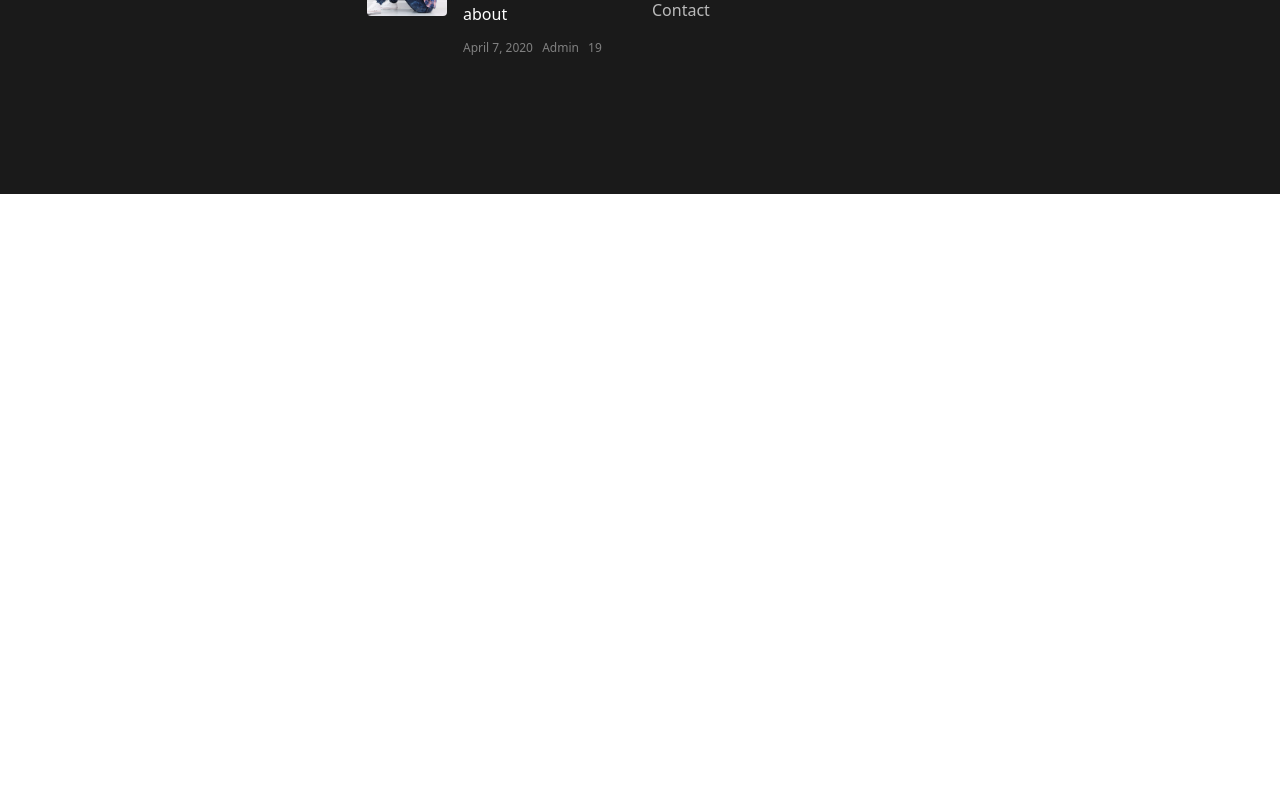
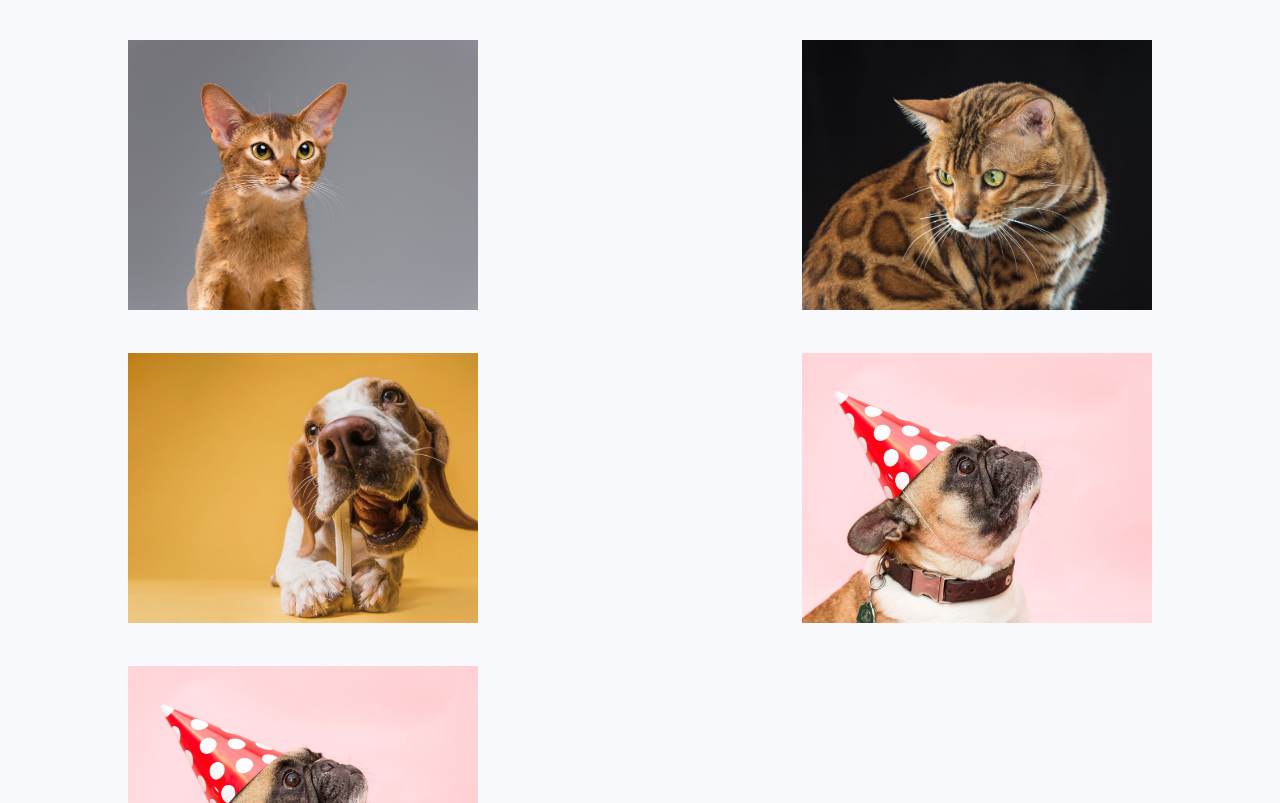
Before and after one commit to CuongCter/BTL_WEB_HIT, a plain HTML site: page gallery.html in a window 1280 px wide. Shown: the part 514-1317 px from the top of the page. Before the commit the page ends 800 px from the top, so only its background shows below. Drawn offline with nearby package versions, Linux system fonts and the light colour scheme.

Commit message:
phong nee

```diff
--- a/assets/css/gallery.css
+++ b/assets/css/gallery.css
@@ -0,0 +1,17 @@
+.inforanimal {
+  margin: 105px auto;
+  width: 80%;
+  display: flex;
+  justify-content: space-between;
+  justify-self: left;
+  flex-wrap: wrap;
+}
+body {
+  background-color: #f8f9fd;
+}
+img {
+  width: 350px;
+  height: 270px;
+  object-fit: cover;
+  margin-bottom: 43px;
+}
--- a/assets/css/veterinarian.css
+++ b/assets/css/veterinarian.css
@@ -1,20 +1,25 @@
 .inforDoctor {
   margin: 105px auto;
+  width: 80%;
+  display: flex;
+  justify-content: space-evenly;
+  flex-wrap: wrap;
+}
+body {
   background-color: #f8f9fd;
-  width: 76%;
-  display: flex;
-  flex-wrap: wrap;
 }
 .box {
   height: 505px;
   width: 255px;
-  margin: 0 15px 32px 15px;
+  margin-bottom: 39px;
   background-color: #ffffff;
+  border-radius: 4px;
 }
 .avt {
   height: 300px;
   width: 255px;
   object-fit: cover;
+  border-radius: 4px 4px 0 0;
 }
 .information p,
 span,
--- a/gallery.html
+++ b/gallery.html
@@ -8,7 +8,7 @@
     <link href="https://cdn.jsdelivr.net/npm/bootstrap@5.1.2/dist/css/bootstrap.min.css" rel="stylesheet">
     <link rel="stylesheet" href="./assets/css/basic.css">
     <link rel="stylesheet" href="./assets/css/reponsive.css">
-
+<link rel="stylesheet" href="./assets/css/gallery.css">
     <title>Document</title>
 </head>
 <body>
@@ -66,7 +66,22 @@
         </div>
     </div>
     <!-- End: header -->
+    <!-- Begin: section  -->
+    <div class="section">
+        <div class="inforanimal">
+            <img class="persiancat" src="./assets/imgs/xgallery-1.jpg.pagespeed.ic.5tiaujqdsN.webp" alt="">
+            <img class="pomeranian" src="./assets/imgs/xgallery-2.jpg.pagespeed.ic.cGXONgeckM.webp" alt="">
+            <img class="sphynxcat" src="./assets/imgs/xgallery-3.jpg.pagespeed.ic.ArIRRBXftg.webp" alt="">
+            <img class="britishshorthair" src="./assets/imgs/xgallery-4.jpg.pagespeed.ic.lKV0zhSyGp.webp" alt="">
+            <img class="beagle" src="./assets/imgs/xgallery-5.jpg.pagespeed.ic.9JmCDTjTTV.webp" alt="">
+            <img class="pug" src="./assets/imgs/xgallery-6.jpg.pagespeed.ic.MT7te9oTC1.webp" alt="">
+            <img class="britishshorthair" src="./assets/imgs/xgallery-6.jpg.pagespeed.ic.MT7te9oTC1.webp" alt="">
+            <div class="page">
 
+            </div>
+        </div>
+    </div>
+    <!-- End: section -->
     <!-- Begin: footer -->
     <footer class="footer">
         <div class="container">
```
Also changed, not shown: services.html (+2 -0 lines).
